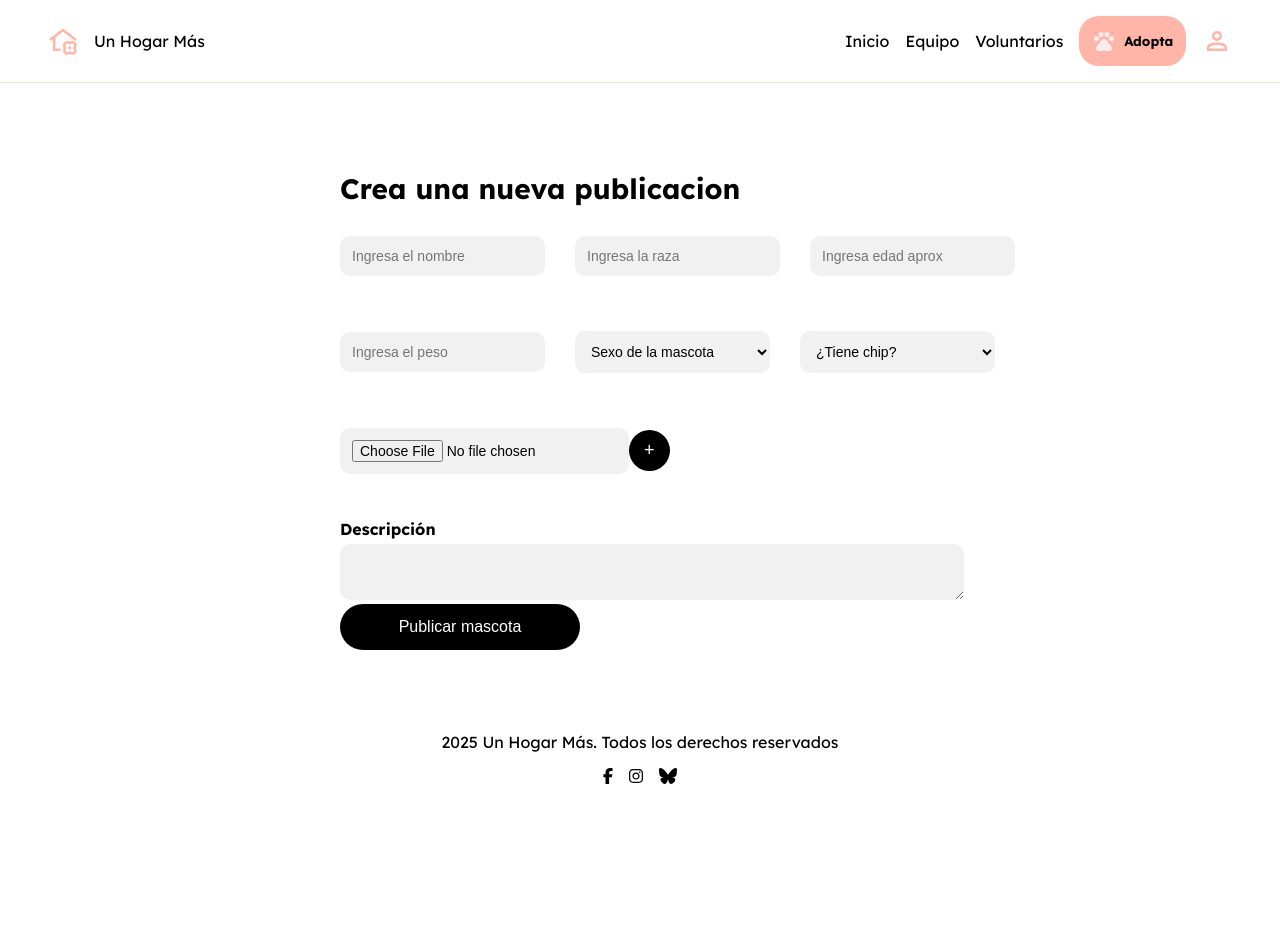
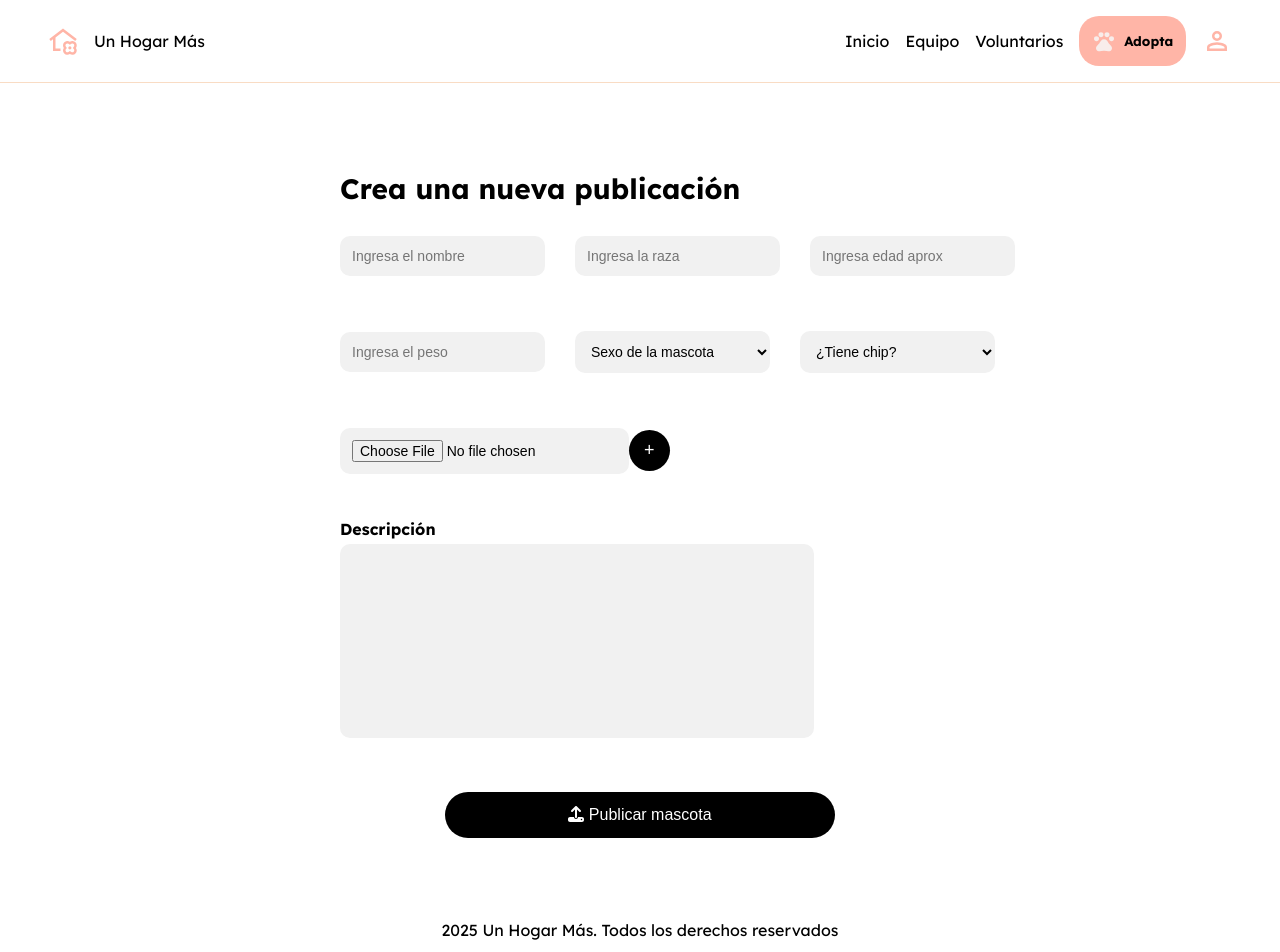
Before and after one commit to Darionvr/unhogarmas, a React (Vite) app in the folder client/: page /CreatePost in a window 1280 px wide. Shown: the top 952 px of the page. Before the commit the page ends 830 px from the top, so only its background shows below. Built offline with nearby package versions, Linux system fonts and the light colour scheme.

Commit message:
Pagina CreatePost.jsx terminada

```diff
--- a/client/src/App.css
+++ b/client/src/App.css
@@ -162,7 +162,7 @@ footer{
   font-family: "Lexend", sans-serif;
 }
 
-h1 {
+.container h1 {
   font-size: 28px;
   font-weight: bold;
   margin-bottom: 20px;
@@ -236,13 +236,15 @@ select {
   margin-bottom: 5px;
 }
 
-textarea {
-  width: 100%;
-  resize: vertical;
+.textareaCp {
+  width: 450px;
+  resize: none;
+  height: 170px;
+
 }
 
 .btn-submit {
-  width: 40%;
+  width: 65%;
   padding: 14px;
   background-color: black;
   color: white;
@@ -251,3 +253,9 @@ textarea {
   font-size: 16px;
   cursor: pointer;
 }
+.btn1{
+  display: flex;
+  justify-content: center;
+  padding-top: 50px;
+
+}
--- a/client/src/assets/Views/CreatePost.jsx
+++ b/client/src/assets/Views/CreatePost.jsx
@@ -1,26 +1,68 @@
+import { FontAwesomeIcon } from '@fortawesome/react-fontawesome'
+import { faUpload } from '@fortawesome/free-solid-svg-icons'
+import { useRef, useState } from 'react'
+
+const CreatePost = () => {
+  const inputphoto = useRef(null);
 
 
-const CreatePost = () => {
+  const initial = {
+    nombre: "",
+    raza: "",
+    edadAprox: "",
+    peso:"",
+    sexo: "",
+    chip: "",
+    foto: null,
+    descripcion: "",
+  }
 
+  const [form, setForm] = useState(initial)
+
+  const handleChange = (e) => {
+    const { name, value, files } = e.target;
+    setForm({
+      ...form,
+      [name]: files ? files[0] : value,
+    });
+  };
+
+
+  const handleSubmit  = (e) => {
+    e.preventDefault();
+    if (!form.nombre || !form.raza || !form.foto || !form.peso ||
+       !form.edadAprox || !form.chip || !form.sexo || !form.descripcion) {
+      alert("Todos los campos son obligatorios");
+      return;
+    }
+    console.log(form)
+
+    setForm(initial);
+    inputphoto.current.value = "";
+  };
+  const photoSubmit = () => {
+    inputphoto.current.click();
+
+  }
 
   return (
     <>
       <div className="container">
-        <h1>Crea una nueva publicacion</h1>
-        <form action="">
+        <h1>Crea una nueva publicación</h1>
+        <form onSubmit={handleSubmit }>
           <div className="information1">
-            <input name="nombre" placeholder="Ingresa el nombre" />
-            <input name="raza" placeholder="Ingresa la raza" />
-            <input name="edad" placeholder="Ingresa edad aprox" />
+            <input name="nombre" placeholder="Ingresa el nombre"  value={form.nombre} onChange={handleChange} />
+            <input name="raza" placeholder="Ingresa la raza"  value={form.raza} onChange={handleChange} />
+            <input name="edadAprox" placeholder="Ingresa edad aprox"  value={form.edadAprox} onChange={handleChange} />
           </div>
           <div className="information2">
-            <input name="peso" placeholder="Ingresa el peso" />
-            <select name="sexo">
+            <input name="peso" placeholder="Ingresa el peso" value={form.peso} onChange={handleChange} />
+            <select name="sexo" value={form.sexo} onChange={handleChange}>
               <option value="">Sexo de la mascota</option>
               <option value="Macho">Macho</option>
               <option value="Hembra">Hembra</option>
             </select>
-            <select name="chip">
+            <select name="chip" value={form.chip} onChange={handleChange}>
               <option value="">¿Tiene chip?</option>
               <option value="Sí">Sí</option>
               <option value="No">No</option>
@@ -28,19 +70,27 @@ const CreatePost = () => {
           </div>
           <div className="photo">
             <label>
-             <input type="file"  />
-              <button type="button">+</button>
+              <input type="file"
+                name="foto"
+                ref={inputphoto}
+                onChange={handleChange} />
+              <button type="button" onClick={photoSubmit}>+</button>
+
+
             </label>
 
           </div>
 
           <div className="description">
             <label>Descripción</label>
-            <textarea name="descripcion"></textarea>
+            <textarea className="textareaCp" value={form.descripcion} name="descripcion" onChange={handleChange}></textarea>
           </div>
-          <button type="submit" className="btn-submit">
-            Publicar mascota
-          </button>
+          <div className='btn1'>
+            <button type="submit" className="btn-submit">
+              <FontAwesomeIcon icon={faUpload} /> Publicar mascota
+            </button>
+          </div>
+
         </form>
       </div>
 
```
